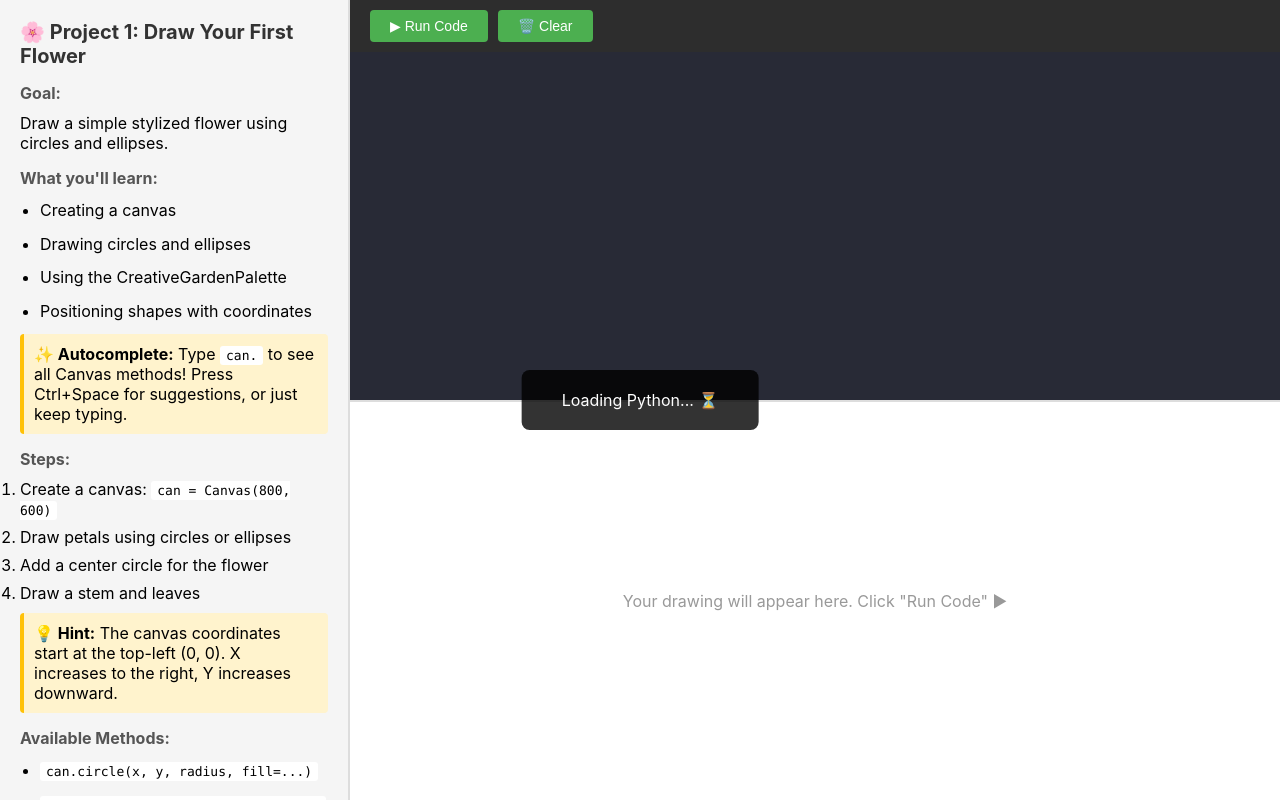
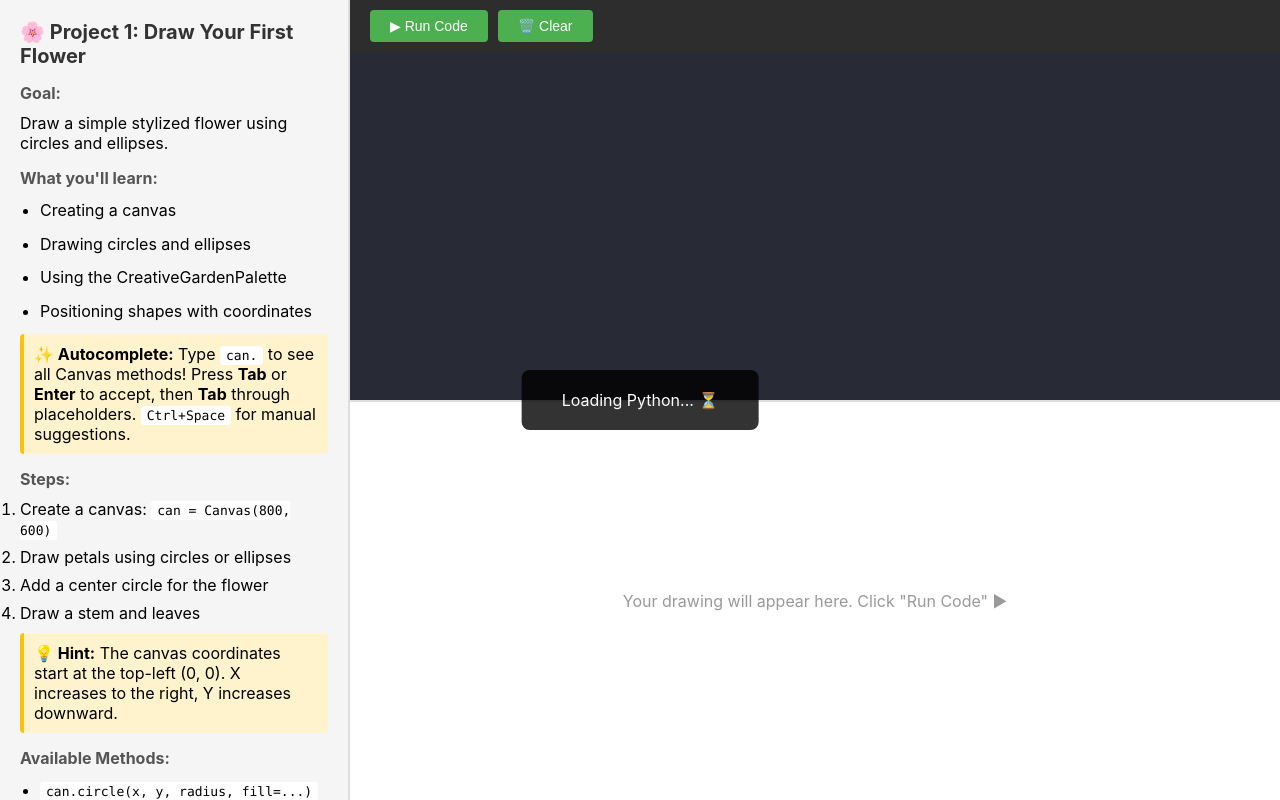
Before and after one commit to mojzis/sketchpy, a Python web app: template templates/index.html.jinja in a window 1280 px wide. Run offline with Jinja, Linux system fonts and the light colour scheme; the template is opened without the code that fills it: most values are stand-ins (such as "Sample title", 1, 10 or a date in 2020); some libraries are stand-ins or nearby versions.

Commit message:
Add snippet completions with Tab navigation
Upgrades autocomplete to use CodeMirror 6's snippet completion feature,
allowing users to tab through parameter placeholders. Improves learning
experience by providing interactive parameter guidance.

- Use snippetCompletion() for methods with parameters
- Add Tab key handler to accept completions or indent
- Include placeholders like ${x}, ${y} that users can tab through
- Update hint text to explain Tab navigation
- Add apply property for simple completions without parameters

🤖 Generated with [Claude Code](https://claude.com/claude-code)

Co-Authored-By: Claude <noreply@anthropic.com>

```diff
--- a/templates/index.html.jinja
+++ b/templates/index.html.jinja
@@ -176,7 +176,7 @@
 
         <div class="hint">
             <strong>✨ Autocomplete:</strong> Type <code>can.</code> to see all Canvas methods!
-            Press Ctrl+Space for suggestions, or just keep typing.
+            Press <strong>Tab</strong> or <strong>Enter</strong> to accept, then <strong>Tab</strong> through placeholders. <code>Ctrl+Space</code> for manual suggestions.
         </div>
 
         <h3>Steps:</h3>
@@ -286,7 +286,14 @@ can</textarea>
         import { EditorView, basicSetup } from "codemirror";
         import { python } from "@codemirror/lang-python";
         import { oneDark } from "@codemirror/theme-one-dark";
-        import { autocompletion } from "@codemirror/autocomplete";
+        import {
+            autocompletion,
+            snippetCompletion,
+            acceptCompletion,
+            completionStatus
+        } from "@codemirror/autocomplete";
+        import { keymap } from "@codemirror/view";
+        import { indentMore } from "@codemirror/commands";
 
         let pyodide;
         let editor;
@@ -301,32 +308,74 @@ can</textarea>
             set(value) { pyodide = value; }
         });
 
-        // ===== AUTO-GENERATED API DEFINITIONS =====
-        // Extract Canvas methods and palette colors from embedded Python code
+        // ===== SNIPPET-BASED API DEFINITIONS =====
+        // Define method snippets with placeholders for better UX
         const API_DEFINITIONS = window.API_DEFINITIONS = (function() {
-            const shapesCode = `{{ shapes_code }}`;
             const api = {};
 
-            // Extract Canvas methods with signatures
-            const canvasMethods = [];
-            const methodRegex = /def\s+(\w+)\s*\(self(?:,\s*([^)]*))?\)/gs;
+            // Canvas methods with snippet completions (users can tab through ${placeholders})
+            api['can'] = [
+                snippetCompletion("circle(${x}, ${y}, ${radius}, fill=${color})", {
+                    label: "circle",
+                    type: "method",
+                    detail: "(x, y, radius, fill=None, outline=None)",
+                    info: "Draw a circle at position (x, y) with given radius"
+                }),
+                snippetCompletion("rect(${x}, ${y}, ${width}, ${height}, fill=${color})", {
+                    label: "rect",
+                    type: "method",
+                    detail: "(x, y, width, height, fill=None, outline=None)",
+                    info: "Draw a rectangle"
+                }),
+                snippetCompletion("ellipse(${x}, ${y}, ${width}, ${height}, fill=${color})", {
+                    label: "ellipse",
+                    type: "method",
+                    detail: "(x, y, width, height, fill=None, outline=None)",
+                    info: "Draw an ellipse"
+                }),
+                snippetCompletion("line(${x1}, ${y1}, ${x2}, ${y2}, color=${color}, width=${width})", {
+                    label: "line",
+                    type: "method",
+                    detail: "(x1, y1, x2, y2, color=None, width=1)",
+                    info: "Draw a line between two points"
+                }),
+                snippetCompletion("polygon(${points}, fill=${color})", {
+                    label: "polygon",
+                    type: "method",
+                    detail: "(points, fill=None, outline=None)",
+                    info: "Draw a polygon from a list of points"
+                }),
+                snippetCompletion("text(${x}, ${y}, \"${text}\", font_size=${size}, color=${color})", {
+                    label: "text",
+                    type: "method",
+                    detail: "(x, y, text, font_size=12, color=None)",
+                    info: "Draw text at position (x, y)"
+                }),
+                snippetCompletion("rounded_rect(${x}, ${y}, ${width}, ${height}, ${radius}, fill=${color})", {
+                    label: "rounded_rect",
+                    type: "method",
+                    detail: "(x, y, width, height, radius, fill=None, outline=None)",
+                    info: "Draw a rectangle with rounded corners"
+                }),
+                snippetCompletion("grid(spacing=${spacing}, color=\"${color}\", show_coords=${bool})", {
+                    label: "grid",
+                    type: "method",
+                    detail: "(spacing=50, color='#E8E8E8', show_coords=False)",
+                    info: "Draw a coordinate grid with optional labels"
+                }),
+                snippetCompletion("show_palette(${PaletteClass})", {
+                    label: "show_palette",
+                    type: "method",
+                    detail: "(palette_class, columns=4, rect_width=120, rect_height=40, padding=10)",
+                    info: "Display all colors from a palette class"
+                }),
+                { label: "to_svg", type: "method", apply: "to_svg()", detail: "()", info: "Return SVG string representation" },
+                { label: "clear", type: "method", apply: "clear()", detail: "()", info: "Clear the canvas" }
+            ];
+
+            // Extract palette colors dynamically from embedded Python code
+            const shapesCode = `{{ shapes_code }}`;
             let match;
-            while ((match = methodRegex.exec(shapesCode)) !== null) {
-                const methodName = match[1];
-                const params = match[2] || '';
-                // Skip private methods and _repr_html_
-                if (!methodName.startsWith('_')) {
-                    // Clean up params: normalize whitespace to single line
-                    const cleanParams = params.replace(/\s+/g, ' ').trim();
-                    canvasMethods.push({
-                        label: methodName,
-                        type: "method",
-                        detail: cleanParams ? `(${cleanParams})` : "()",
-                        info: `Canvas method: ${methodName}`
-                    });
-                }
-            }
-            api['can'] = canvasMethods;
 
             // Extract Color class constants
             const colorRegex = /class\s+Color:[\s\S]*?(?=\n(?:class|def|\Z))/;
@@ -339,6 +388,7 @@ can</textarea>
                     colors.push({
                         label: match[1],
                         type: "constant",
+                        apply: match[1],
                         info: `Color constant`
                     });
                 }
@@ -356,6 +406,7 @@ can</textarea>
                     gardenColors.push({
                         label: match[1],
                         type: "constant",
+                        apply: match[1],
                         info: `CreativeGardenPalette color`
                     });
                 }
@@ -373,6 +424,7 @@ can</textarea>
                     oasisColors.push({
                         label: match[1],
                         type: "constant",
+                        apply: match[1],
                         info: `CalmOasisPalette color`
                     });
                 }
@@ -382,12 +434,32 @@ can</textarea>
             return api;
         })();
 
-        // General keywords (classes)
+        // General keywords (classes) with snippet support
         const generalKeywords = [
-            { label: "Canvas", type: "class", detail: "(width, height)", info: "Create a new drawing canvas" },
-            { label: "Color", type: "class", info: "Basic color palette class" },
-            { label: "CreativeGardenPalette", type: "class", info: "Pastel color palette for creative projects" },
-            { label: "CalmOasisPalette", type: "class", info: "Calming blues and greens color palette" }
+            snippetCompletion("Canvas(${width}, ${height})", {
+                label: "Canvas",
+                type: "class",
+                detail: "(width, height)",
+                info: "Create a new drawing canvas"
+            }),
+            {
+                label: "Color",
+                type: "class",
+                apply: "Color.",
+                info: "Basic color palette class"
+            },
+            {
+                label: "CreativeGardenPalette",
+                type: "class",
+                apply: "CreativeGardenPalette.",
+                info: "Pastel color palette for creative projects"
+            },
+            {
+                label: "CalmOasisPalette",
+                type: "class",
+                apply: "CalmOasisPalette.",
+                info: "Calming blues and greens color palette"
+            }
         ];
 
         // Smart completion function that detects object.method patterns (CodeMirror 6 API)
@@ -440,12 +512,28 @@ can</textarea>
                 basicSetup,
                 python(),
                 oneDark,
+
+                // Autocompletion with custom source
                 autocompletion({
                     override: [smartPythonCompletions],
-                    activateOnTyping: true,  // Auto-trigger on typing
-                    defaultKeymap: true      // Enable Ctrl-Space shortcut
+                    defaultKeymap: true
                 }),
+
+                // Tab key: accept completion OR indent
+                keymap.of([{
+                    key: "Tab",
+                    run: (view) => {
+                        // If completion is active, accept it
+                        if (completionStatus(view.state) === "active") {
+                            return acceptCompletion(view);
+                        }
+                        // Otherwise, indent
+                        return indentMore(view);
+                    }
+                }]),
+
                 EditorView.lineWrapping,
+
                 // Add keyboard shortcuts
                 EditorView.domEventHandlers({
                     keydown(event, view) {
```
